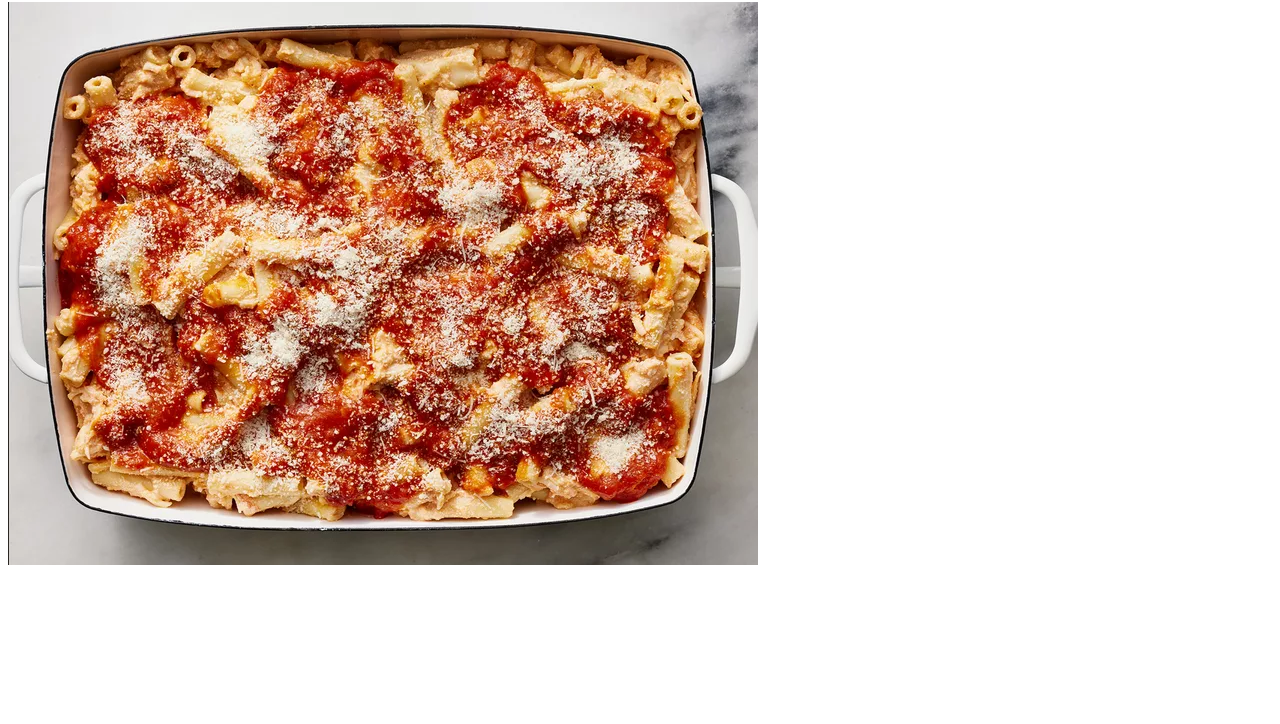
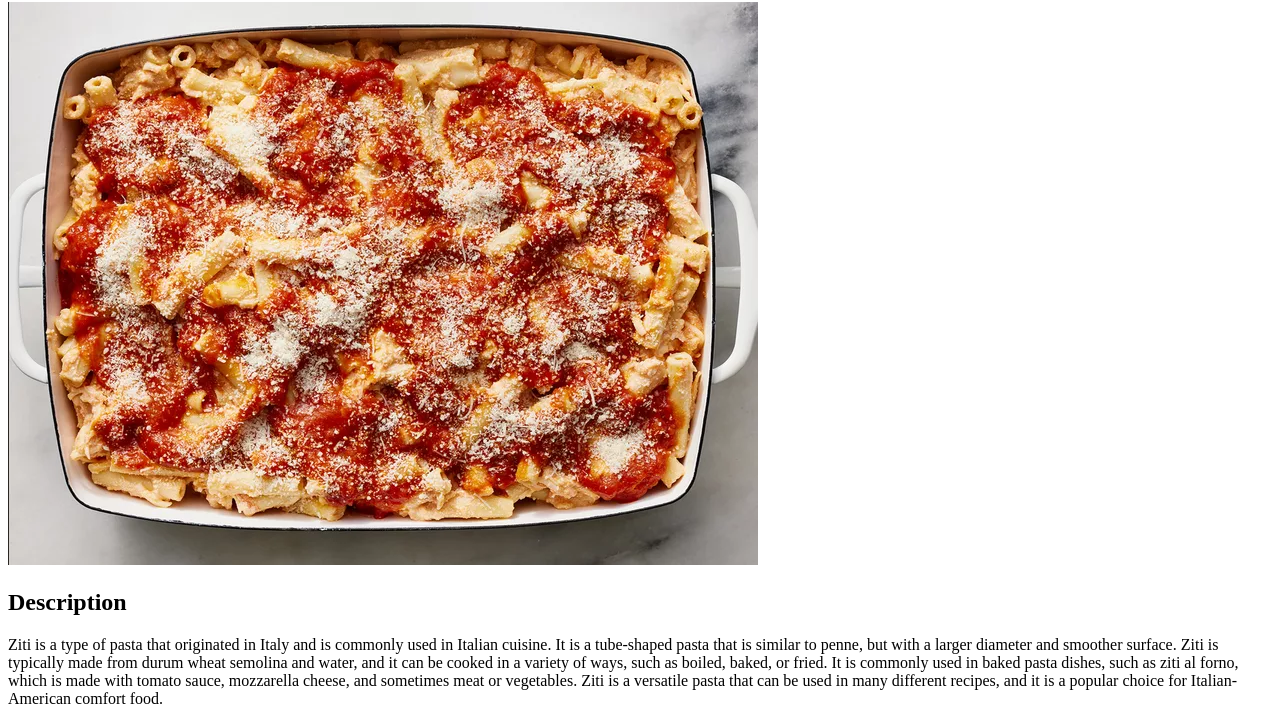
Before and after one commit to mcfizzly/odin-recipes, a plain HTML site: page recipes/ziti.html in a window 1280 px wide. Shown: the part 78-802 px from the top of the page. Drawn offline with Linux system fonts and the light colour scheme.

Commit message:
Add description of Ziti

```diff
--- a/recipes/ziti.html
+++ b/recipes/ziti.html
@@ -9,6 +9,13 @@
 <body>
     <h1>Ziti</h1>
         <img src="../images/ziti.webp" alt="Ziti picture">
-
+        <h2>Description</h2>
+            <p>
+                Ziti is a type of pasta that originated in Italy and is commonly used in Italian cuisine.
+                It is a tube-shaped pasta that is similar to penne, but with a larger diameter and smoother surface.
+                Ziti is typically made from durum wheat semolina and water, and it can be cooked in a variety of ways, such as boiled, baked, or fried.
+                It is commonly used in baked pasta dishes, such as ziti al forno, which is made with tomato sauce, mozzarella cheese, and sometimes meat or vegetables.
+                Ziti is a versatile pasta that can be used in many different recipes, and it is a popular choice for Italian-American comfort food.
+            </p>
 </body>
 </html>
```
